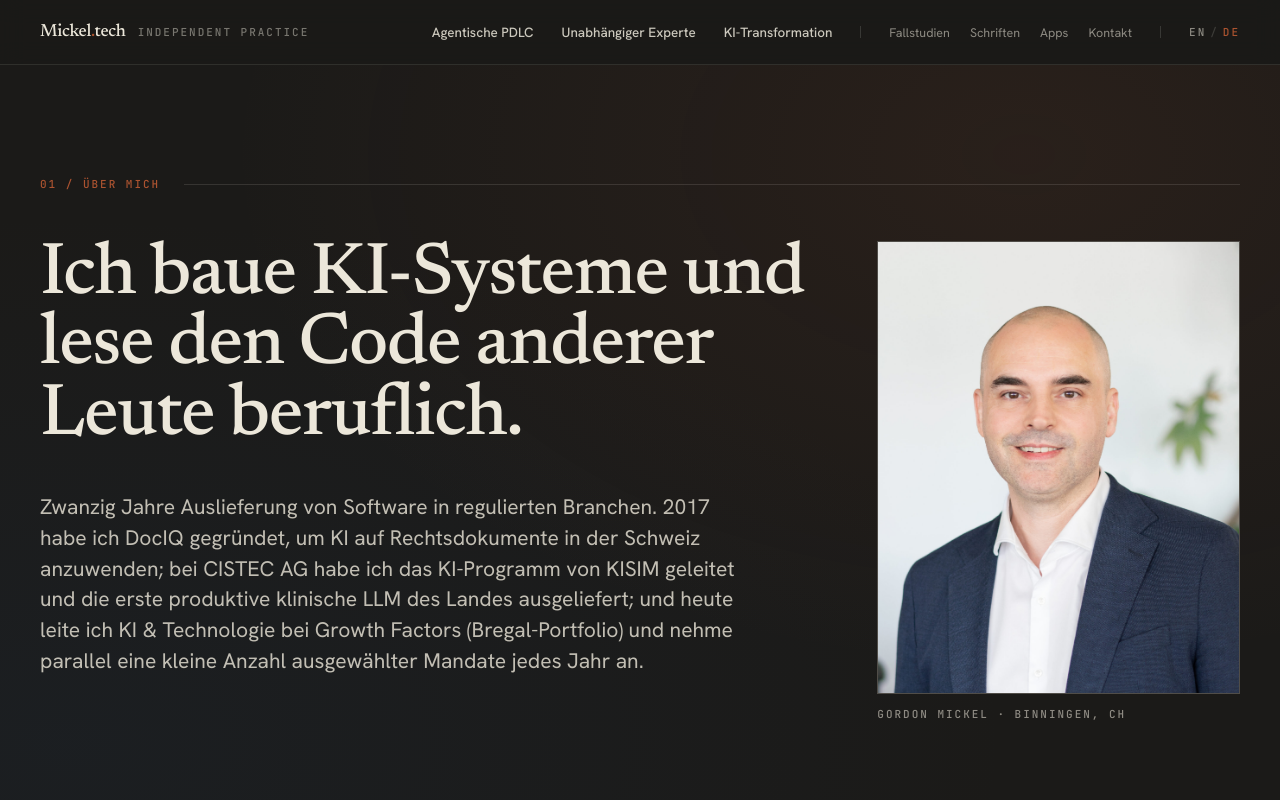
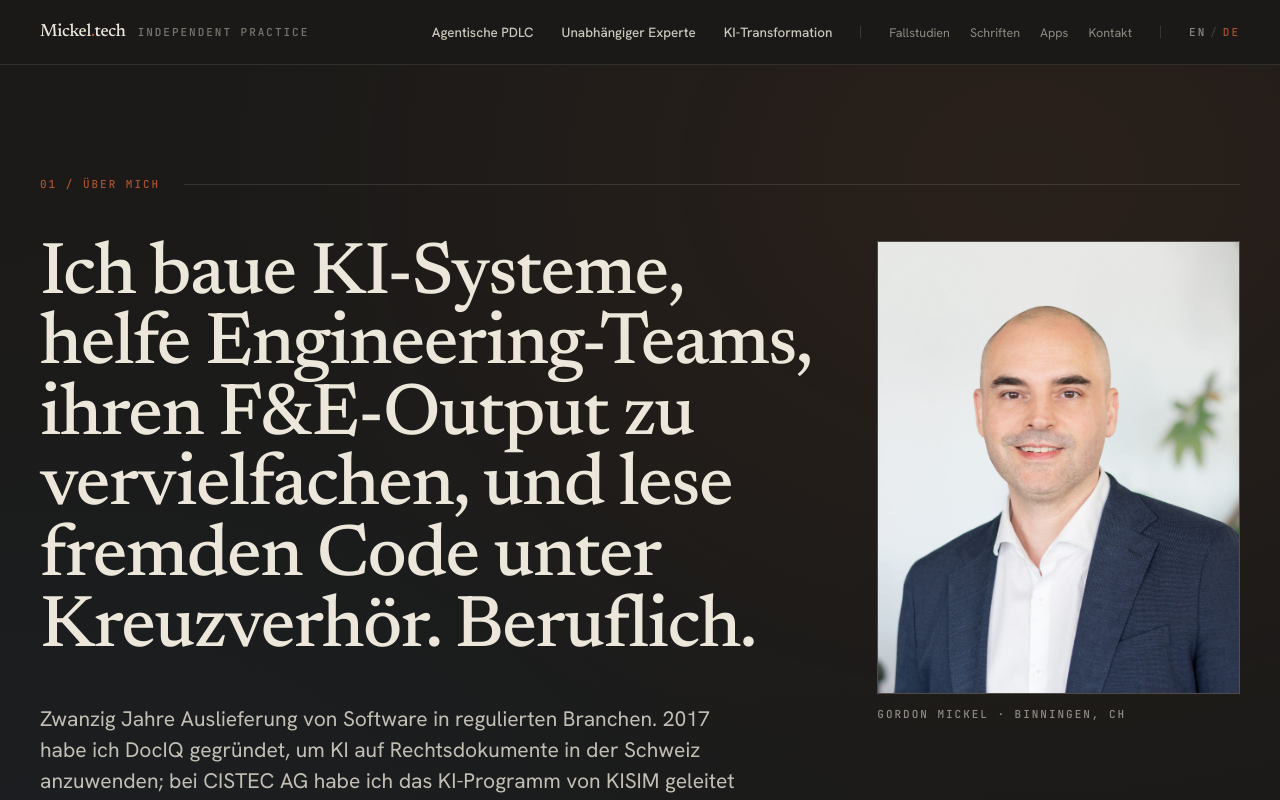
Before and after one commit to gmickel/mickel.tech, a Next.js app: page /de/about in a window 1280 px wide. Shown: the top 800 px of the page. Built offline with nearby package versions, Linux system fonts and the light colour scheme.

Commit message:
fix(de): about page bio opener also updated in German

```diff
--- a/components/sections/atelier/about-content.tsx
+++ b/components/sections/atelier/about-content.tsx
@@ -83,7 +83,8 @@ const copyEN = {
 
 const copyDE = {
   eyebrow: '01 / Über mich',
-  headline: 'Ich baue KI-Systeme und lese den Code anderer Leute beruflich.',
+  headline:
+    'Ich baue KI-Systeme, helfe Engineering-Teams, ihren F&E-Output zu vervielfachen, und lese fremden Code unter Kreuzverhör. Beruflich.',
   intro:
     'Zwanzig Jahre Auslieferung von Software in regulierten Branchen. 2017 habe ich DocIQ gegründet, um KI auf Rechtsdokumente in der Schweiz anzuwenden; bei CISTEC AG habe ich das KI-Programm von KISIM geleitet und die erste produktive klinische LLM des Landes ausgeliefert; und heute leite ich KI & Technologie bei Growth Factors (Bregal-Portfolio) und nehme parallel eine kleine Anzahl ausgewählter Mandate jedes Jahr an.',
   arcLabel: '02 / Werdegang',
```
